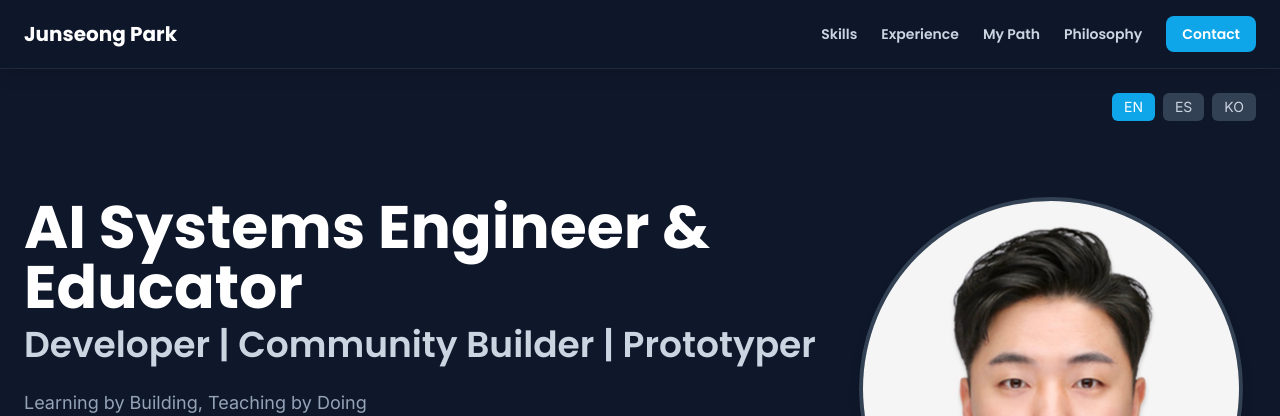
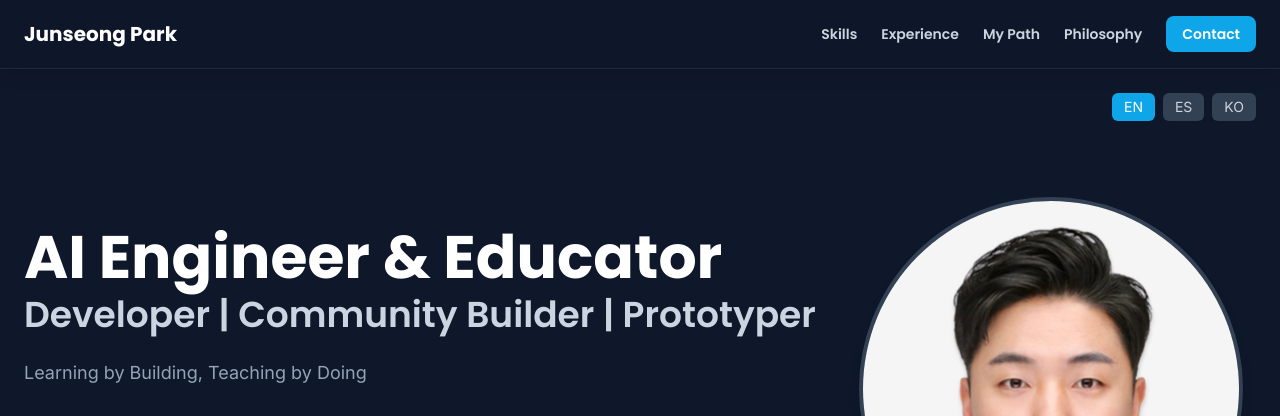
Before and after one commit to 8park/8park.github.io, a plain HTML site: page index.html in a window 1280 px wide. Shown: the top 416 px of the page. Drawn offline with nearby package versions, Linux system fonts and the light colour scheme.

Commit message:
Update index.html

```diff
--- a/index.html
+++ b/index.html
@@ -479,7 +479,7 @@
                 nav_casestudies_mobile: "My Path",
                 nav_philosophy_mobile: "Philosophy",
                 nav_contact_mobile: "Contact",
-                hero_main_title: "AI Systems Engineer & Educator",
+                hero_main_title: "AI Engineer & Educator",
                 hero_subtitle_roles: "Developer | Community Builder | Prototyper",
                 hero_description: "Learning by Building, Teaching by Doing",
                 quick_contact: "Quick Contact",
```
